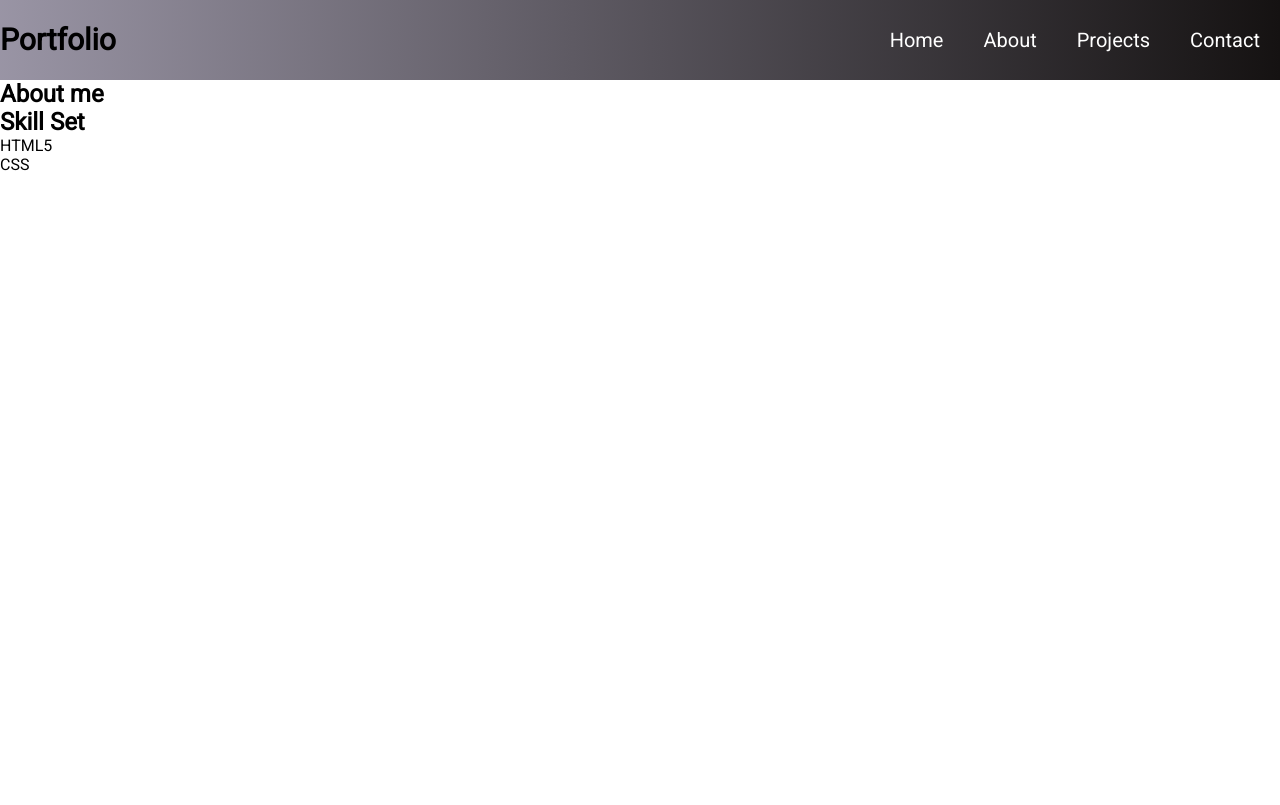
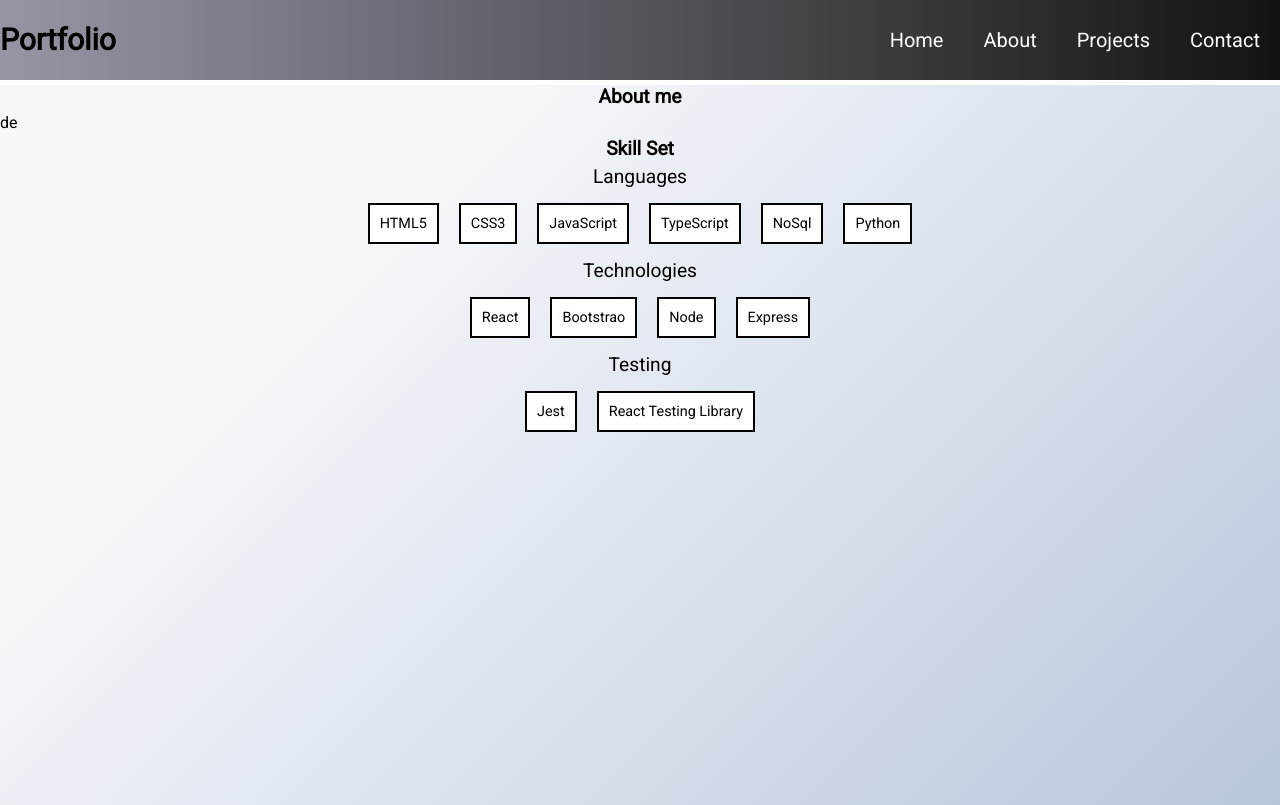
Before and after one commit to a-sha0234/Portfolio-website, a React (Create React App) app: page /about in a window 1280 px wide. Built offline with nearby package versions, Linux system fonts and the light colour scheme.

Commit message:
update all styling

```diff
--- a/src/components/Card.tsx
+++ b/src/components/Card.tsx
@@ -5,6 +5,7 @@ interface IProps {
     githubFrontRepo: string;
     githubBackRepo: string;
     screenshot: string;
+    description: string;
     languages: string[];
   };
 }
@@ -12,17 +13,23 @@ interface IProps {
 export default function Card(props: IProps) {
   return (
     <div>
+      <div className="card">
         <p>{props.project.name}</p>
+
         <img
           src={props.project.screenshot}
           alt={props.project.name}
           width={200}
           height={200}
         ></img>
+        <p>{props.project.description}</p>
+      </div>
+      <div className="card__languages">
         {props.project.languages.map((data) => {
-        return <img src={data} alt="efne" width={20} height={20}></img>;
+          return <img src={data} alt="efne" width={40} height={40}></img>;
         })}
-
+      </div>
+      <div className="card__buttons">
         {props.project.githubFrontRepo && (
           <a href={props.project.githubFrontRepo}>
             <button> Front End Code</button>
@@ -34,5 +41,6 @@ export default function Card(props: IProps) {
           </a>
         )}
       </div>
+    </div>
   );
 }
--- a/src/data.tsx
+++ b/src/data.tsx
@@ -21,6 +21,7 @@ interface Project {
   githubFrontRepo: string;
   githubBackRepo: string;
   screenshot: string;
+  description: string;
   languages: string[];
 }
 
@@ -31,7 +32,8 @@ const data: readonly Project[] = [
     githubFrontRepo: "https://github.com/a-sha0234/Portfolio-website",
     githubBackRepo: "",
     screenshot: "",
-    languages: [html, ts, react, sass ],
+    description: "",
+    languages: [html, ts, react, sass],
   },
   {
     id: 2,
@@ -39,6 +41,7 @@ const data: readonly Project[] = [
     githubFrontRepo: "https://github.com/a-sha0234/blog-app-clientSide",
     githubBackRepo: "https://github.com/a-sha0234/blog-app",
     screenshot: blog,
+    description: "This i",
     languages: [html, js, react, sass, node, mongo],
   },
   {
@@ -47,6 +50,7 @@ const data: readonly Project[] = [
     githubFrontRepo: "https://github.com/a-sha0234/reciept-frontend",
     githubBackRepo: "https://github.com/a-sha0234/receipt-backend",
     screenshot: receipt,
+    description: "",
     languages: [html, js, react, sass, node, mongo],
   },
   {
@@ -55,6 +59,7 @@ const data: readonly Project[] = [
     githubFrontRepo: "https://github.com/a-sha0234/Restaurent-landing-page",
     githubBackRepo: "",
     screenshot: restaurentImg,
+    description: "",
     languages: [html, js, react, sass, jest],
   },
   // {
@@ -72,6 +77,7 @@ const data: readonly Project[] = [
     githubFrontRepo: "https://github.com/a-sha0234/tic-tac-toe-game",
     githubBackRepo: "",
     screenshot: ticTacToe,
+    description: "",
     languages: [html, css, js],
   },
 ];
--- /dev/null
+++ b/src/index.d.ts
@@ -0,0 +1,2 @@
+declare module "react-image-gallery";
+declare module "*.jpg";
--- a/src/pages/About.tsx
+++ b/src/pages/About.tsx
@@ -1,12 +1,35 @@
 export default function About() {
   return (
-    <section>
-      <h1>About me</h1>
-      <h1>Skill Set</h1>
-      <ul>
-        <li>HTML5</li>
-        <li>CSS</li>
-      </ul>
+    <section className="about">
+      <h1 className="about__title">About me</h1>
+      <p className="about__text">de</p>
+      <h1 className="about__title">Skill Set</h1>
+
+      <div>
+        <p className="about__title">Languages</p>
+        <ul className="about__skills">
+          <li>HTML5</li>
+          <li>CSS3</li>
+          <li>JavaScript</li>
+          <li>TypeScript</li>
+
+          <li>NoSql</li>
+          <li>Python</li>
+        </ul>
+        <p className="about__title">Technologies</p>
+        <ul className="about__skills">
+          <li>React</li>
+          <li>Bootstrao</li>
+          <li>Node</li>
+          <li>Express</li>
+        </ul>
+
+        <p className="about__title">Testing</p>
+        <ul className="about__skills">
+          <li>Jest</li>
+          <li>React Testing Library</li>
+        </ul>
+      </div>
     </section>
   );
 }
--- a/src/pages/Projects.tsx
+++ b/src/pages/Projects.tsx
@@ -4,8 +4,8 @@ import { data } from "../data";
 export default function Projects() {
   console.log(data);
   return (
-    <div>
-      <h1>Projects</h1>
+    <div className="projects">
+      <h1 className="projects__title">Projects</h1>
       {data.map((projectData) => {
         return <Card project={projectData} />;
       })}
--- a/src/scss/_base.scss
+++ b/src/scss/_base.scss
@@ -1,4 +1,5 @@
 @import url("https://fonts.googleapis.com/css2?family=Roboto&display=swap");
+@import "~react-image-gallery/styles/scss/image-gallery.scss";
 
 * {
   box-sizing: border-box;
--- a/src/scss/_components.scss
+++ b/src/scss/_components.scss
@@ -79,112 +79,22 @@ button {
   }
 }
 
-// home.tsx
-@keyframes fadeIn {
-  0% {
-    opacity: 0;
-  }
-  100% {
-    opacity: 1;
-  }
-}
-
-//home.tsx
-.home {
-  animation: fadeIn 0.2s;
-
-  height: 90vh;
-  background-attachment: fixed;
-  background-size: cover;
-  background-repeat: no-repeat;
-  background-image: url("../screenshots/space.jpg");
-  display: flex;
-  flex-direction: column;
-
-  &__content {
-    color: white;
-    display: flex;
-    justify-content: center;
-    margin-top: 13%;
-  }
-
-  // arrow effect
-  .arrow {
-    opacity: 0;
-    position: absolute;
-    left: 50%;
-    top: 50%;
-    transform-origin: 50% 50%;
-    transform: translate3d(-50%, -50%, 0);
-    z-index: 1;
-  }
-
-  .arrow-first {
-    animation: arrow-movement 2s ease-in-out infinite;
-  }
-  .arrow-second {
-    animation: arrow-movement 1s ease-in-out infinite;
-  }
-
-  .arrow:before,
-  .arrow:after {
-    background: #fff;
-    content: "";
-    display: block;
-    height: 3px;
-    position: absolute;
-    top: 0;
-    left: 0;
-    width: 30px;
-  }
-
-  .arrow:before {
-    transform: rotate(45deg) translateX(-23%);
-    transform-origin: top left;
-  }
-
-  .arrow:after {
-    transform: rotate(-45deg) translateX(23%);
-    transform-origin: top right;
-  }
-
-  // Animation
-  @keyframes arrow-movement {
-    0% {
-      opacity: 0;
-      top: 45%;
-    }
-    70% {
-      opacity: 1;
-    }
-    100% {
-      opacity: 0;
-    }
-  }
-
-  &__content h1 {
-    font-size: 3.2rem;
-    text-align: center;
-  }
-}
-
-.homeLinks {
+// card
+.card {
   display: flex;
   flex-direction: column;
   align-items: center;
-  margin: auto;
+
+  &__languages {
+    display: flex;
+    justify-content: center;
+    align-items: center;
+  }
+
+  &__languages img {
+    margin: 10px;
+  }
+
+  &__buttons {
+  }
 }
-
-.link__button {
-  color: white;
-  border: 2px solid white;
-  padding: 15px;
-  border-radius: 15px;
-  cursor: pointer;
-  font-size: 1.6rem;
-}
-
-.link__button:hover {
-  background-color: white;
-  color: black;
-}
--- a/src/scss/_pages.scss
+++ b/src/scss/_pages.scss
@@ -0,0 +1,162 @@
+//home page
+@keyframes fadeIn {
+  0% {
+    opacity: 0;
+  }
+  100% {
+    opacity: 1;
+  }
+}
+
+//home.tsx
+.home {
+  animation: fadeIn 0.2s;
+
+  height: 90vh;
+  background-attachment: fixed;
+  background-size: cover;
+  background-repeat: no-repeat;
+  background-image: url("../screenshots/space.jpg");
+  display: flex;
+  flex-direction: column;
+
+  &__content {
+    color: white;
+    display: flex;
+    justify-content: center;
+    margin-top: 13%;
+  }
+
+  // arrow effect
+  .arrow {
+    opacity: 0;
+    position: absolute;
+    left: 50%;
+    top: 50%;
+    transform-origin: 50% 50%;
+    transform: translate3d(-50%, -50%, 0);
+    z-index: 1;
+  }
+
+  .arrow-first {
+    animation: arrow-movement 2s ease-in-out infinite;
+  }
+  .arrow-second {
+    animation: arrow-movement 1s ease-in-out infinite;
+  }
+
+  .arrow:before,
+  .arrow:after {
+    background: #fff;
+    content: "";
+    display: block;
+    height: 3px;
+    position: absolute;
+    top: 0;
+    left: 0;
+    width: 30px;
+  }
+
+  .arrow:before {
+    transform: rotate(45deg) translateX(-23%);
+    transform-origin: top left;
+  }
+
+  .arrow:after {
+    transform: rotate(-45deg) translateX(23%);
+    transform-origin: top right;
+  }
+
+  // Animation
+  @keyframes arrow-movement {
+    0% {
+      opacity: 0;
+      top: 45%;
+    }
+    70% {
+      opacity: 1;
+    }
+    100% {
+      opacity: 0;
+    }
+  }
+
+  &__content h1 {
+    font-size: 3.2rem;
+    text-align: center;
+  }
+}
+
+.homeLinks {
+  display: flex;
+  flex-direction: column;
+  align-items: center;
+  margin: auto;
+}
+
+.link__button {
+  color: white;
+  border: 2px solid white;
+  padding: 15px;
+  border-radius: 15px;
+  cursor: pointer;
+  font-size: 1.6rem;
+}
+
+.link__button:hover {
+  background-color: white;
+  color: black;
+}
+
+// About page
+.about {
+  background-image: linear-gradient(315deg, #b8c6db 0%, #f5f7fa 74%);
+  height: 90vh;
+
+  &__text {
+  }
+
+  &__title {
+    text-align: center;
+    font-size: 1.2rem;
+    margin: 5px;
+    animation: 2s slide-right;
+  }
+
+  &__skills {
+    display: flex;
+    flex-wrap: wrap;
+    justify-content: center;
+  }
+
+  &__skills > li {
+    padding: 10px;
+    border: 2px solid black;
+    margin: 10px;
+    font-size: 0.9rem;
+    background-color: white;
+    animation: fadeIn 3s;
+  }
+}
+
+@media (max-width: 789px) {
+  .about {
+    display: block;
+    overflow: auto;
+    &__skills > li {
+      padding: 4px;
+      border: 2px solid black;
+      margin: 5px;
+
+      max-width: 30%;
+    }
+  }
+}
+
+// Projects page
+.projects {
+  background-image: linear-gradient(315deg, #b8c6db 0%, #f5f7fa 74%);
+  &__title {
+    text-align: center;
+  }
+}
--- a/src/scss/main.scss
+++ b/src/scss/main.scss
@@ -1,3 +1,4 @@
 @import "base";
 @import "components";
+@import "pages";
 @import "componentLayout";
```
Also changed, not shown: package.json (+7 -1 lines), tsconfig.json (+3 -8 lines), 1 other file (tests, documents, lock files or other folders). Lines whose indentation alone changed are shown as unchanged.
